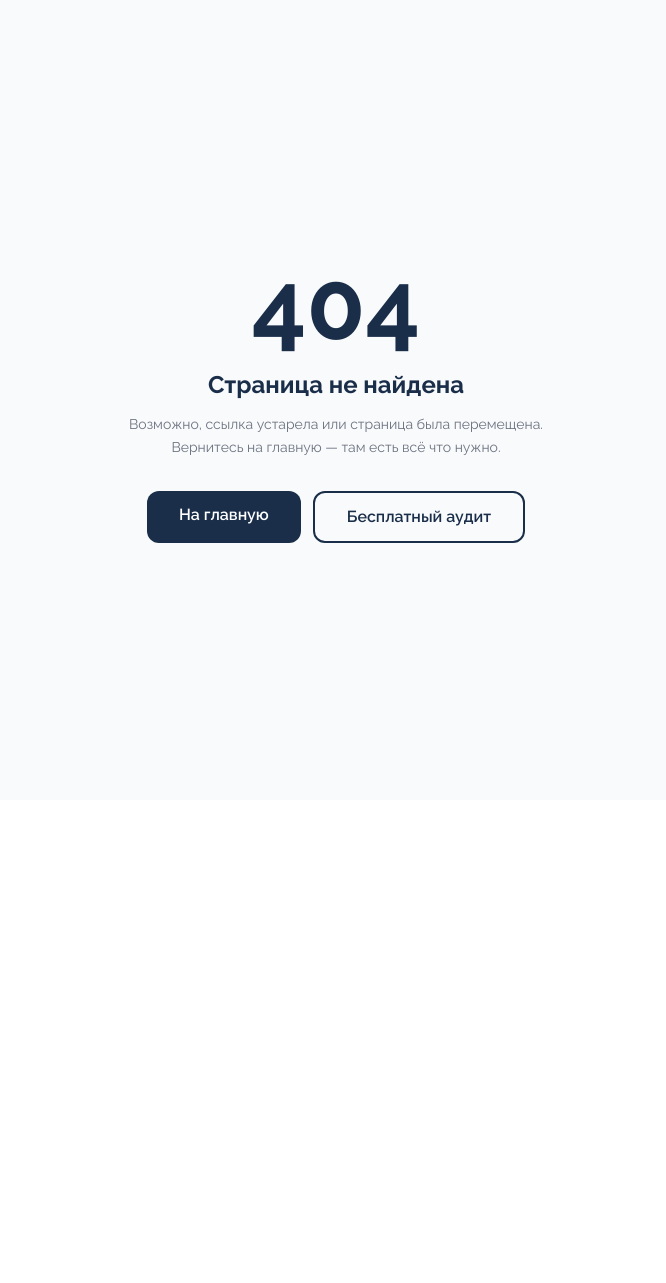
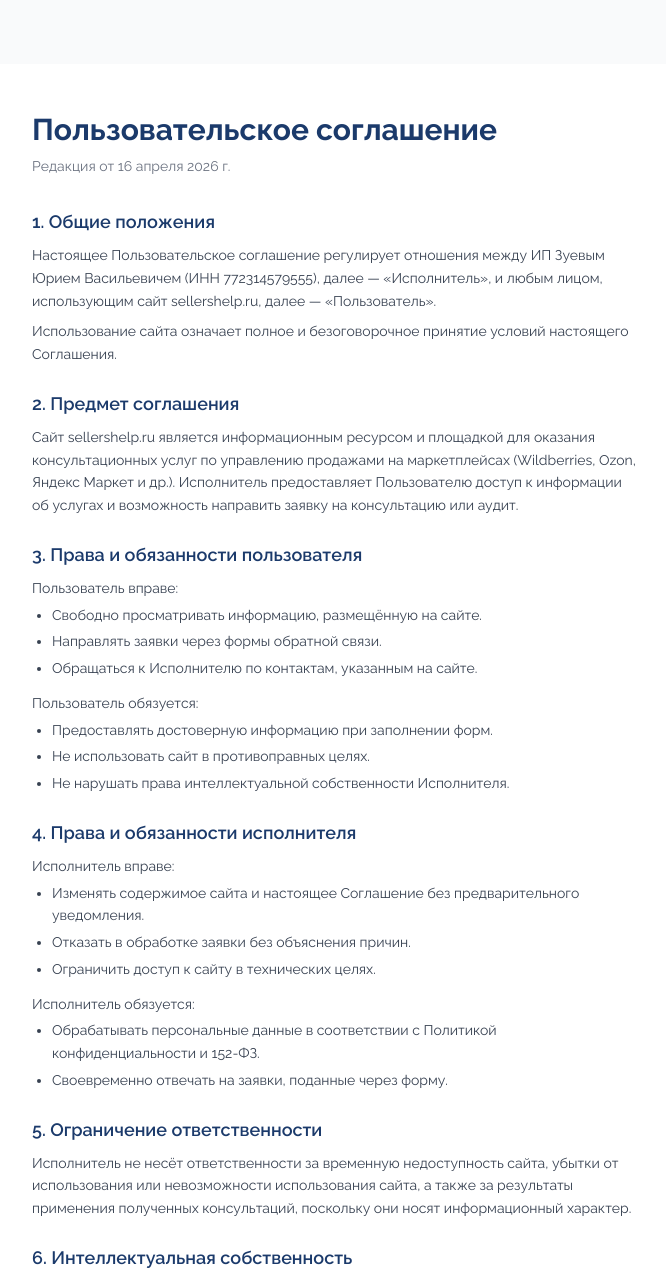
Before and after one commit to yuraz777/sellershelp, a Next.js app: page /terms in a window 1280 px wide. Before the commit this address had no page. Shown: the top 1283 px of the page, without its empty margins (304-970 px from the left). Before the commit the page ends 800 px from the top, so only its background shows below. Built offline with nearby package versions, Linux system fonts and the light colour scheme.

Commit message:
feat: add terms of service page

```diff
--- /dev/null
+++ b/app/terms/page.tsx
@@ -0,0 +1,97 @@
+import type { Metadata } from 'next'
+
+export const metadata: Metadata = {
+  title: 'Пользовательское соглашение — SellersHelp',
+  description: 'Пользовательское соглашение сайта sellershelp.ru',
+}
+
+export default function TermsPage() {
+  return (
+    <main className="min-h-screen bg-gray-50 py-16">
+      <div className="max-w-3xl mx-auto px-4 sm:px-6 lg:px-8">
+        <div className="bg-white rounded-2xl shadow-sm p-8 md:p-12">
+          <h1 className="text-3xl font-bold text-navy mb-2">Пользовательское соглашение</h1>
+          <p className="text-sm text-gray-500 mb-8">Редакция от 16 апреля 2026 г.</p>
+
+          <div className="space-y-6 text-gray-700 text-sm leading-relaxed">
+
+            <section>
+              <h2 className="text-lg font-semibold text-navy mb-2">1. Общие положения</h2>
+              <p>Настоящее Пользовательское соглашение регулирует отношения между ИП Зуевым Юрием Васильевичем (ИНН 772314579555), далее — «Исполнитель», и любым лицом, использующим сайт sellershelp.ru, далее — «Пользователь».</p>
+              <p className="mt-2">Использование сайта означает полное и безоговорочное принятие условий настоящего Соглашения.</p>
+            </section>
+
+            <section>
+              <h2 className="text-lg font-semibold text-navy mb-2">2. Предмет соглашения</h2>
+              <p>Сайт sellershelp.ru является информационным ресурсом и площадкой для оказания консультационных услуг по управлению продажами на маркетплейсах (Wildberries, Ozon, Яндекс Маркет и др.). Исполнитель предоставляет Пользователю доступ к информации об услугах и возможность направить заявку на консультацию или аудит.</p>
+            </section>
+
+            <section>
+              <h2 className="text-lg font-semibold text-navy mb-2">3. Права и обязанности пользователя</h2>
+              <p className="mb-1">Пользователь вправе:</p>
+              <ul className="list-disc pl-5 space-y-1">
+                <li>Свободно просматривать информацию, размещённую на сайте.</li>
+                <li>Направлять заявки через формы обратной связи.</li>
+                <li>Обращаться к Исполнителю по контактам, указанным на сайте.</li>
+              </ul>
+              <p className="mt-3 mb-1">Пользователь обязуется:</p>
+              <ul className="list-disc pl-5 space-y-1">
+                <li>Предоставлять достоверную информацию при заполнении форм.</li>
+                <li>Не использовать сайт в противоправных целях.</li>
+                <li>Не нарушать права интеллектуальной собственности Исполнителя.</li>
+              </ul>
+            </section>
+
+            <section>
+              <h2 className="text-lg font-semibold text-navy mb-2">4. Права и обязанности исполнителя</h2>
+              <p className="mb-1">Исполнитель вправе:</p>
+              <ul className="list-disc pl-5 space-y-1">
+                <li>Изменять содержимое сайта и настоящее Соглашение без предварительного уведомления.</li>
+                <li>Отказать в обработке заявки без объяснения причин.</li>
+                <li>Ограничить доступ к сайту в технических целях.</li>
+              </ul>
+              <p className="mt-3 mb-1">Исполнитель обязуется:</p>
+              <ul className="list-disc pl-5 space-y-1">
+                <li>Обрабатывать персональные данные в соответствии с Политикой конфиденциальности и 152-ФЗ.</li>
+                <li>Своевременно отвечать на заявки, поданные через форму.</li>
+              </ul>
+            </section>
+
+            <section>
+              <h2 className="text-lg font-semibold text-navy mb-2">5. Ограничение ответственности</h2>
+              <p>Исполнитель не несёт ответственности за временную недоступность сайта, убытки от использования или невозможности использования сайта, а также за результаты применения полученных консультаций, поскольку они носят информационный характер.</p>
+            </section>
+
+            <section>
+              <h2 className="text-lg font-semibold text-navy mb-2">6. Интеллектуальная собственность</h2>
+              <p>Все материалы сайта — тексты, изображения, логотип, дизайн, код — принадлежат Исполнителю. Копирование и использование без письменного разрешения запрещено.</p>
+            </section>
+
+            <section>
+              <h2 className="text-lg font-semibold text-navy mb-2">7. Порядок разрешения споров</h2>
+              <p>Споры стороны стремятся урегулировать путём переговоров. При недостижении согласия — в суде по месту нахождения Исполнителя в соответствии с законодательством РФ.</p>
+            </section>
+
+            <section>
+              <h2 className="text-lg font-semibold text-navy mb-2">8. Персональные данные</h2>
+              <p>Обработка персональных данных осуществляется в соответствии с <a href="/policy" className="text-navy underline hover:no-underline">Политикой конфиденциальности</a>, являющейся неотъемлемой частью настоящего Соглашения.</p>
+            </section>
+
+            <section>
+              <h2 className="text-lg font-semibold text-navy mb-2">9. Заключительные положения</h2>
+              <p>Соглашение вступает в силу с момента начала использования сайта. Актуальная редакция всегда доступна по адресу sellershelp.ru/terms. Продолжение использования сайта после изменений означает согласие с обновлённой редакцией.</p>
+            </section>
+
+            <section className="border-t pt-6">
+              <h2 className="text-lg font-semibold text-navy mb-2">Контакты</h2>
+              <p>ИП Зуев Юрий Васильевич, ИНН 772314579555</p>
+              <p>Email: <a href="mailto:ssellershelp@ya.ru" className="text-navy underline hover:no-underline">ssellershelp@ya.ru</a></p>
+              <p>Телефон: <a href="tel:+79932580300" className="text-navy underline hover:no-underline">+7 993 258 03 00</a></p>
+            </section>
+
+          </div>
+        </div>
+      </div>
+    </main>
+  )
+}
```
